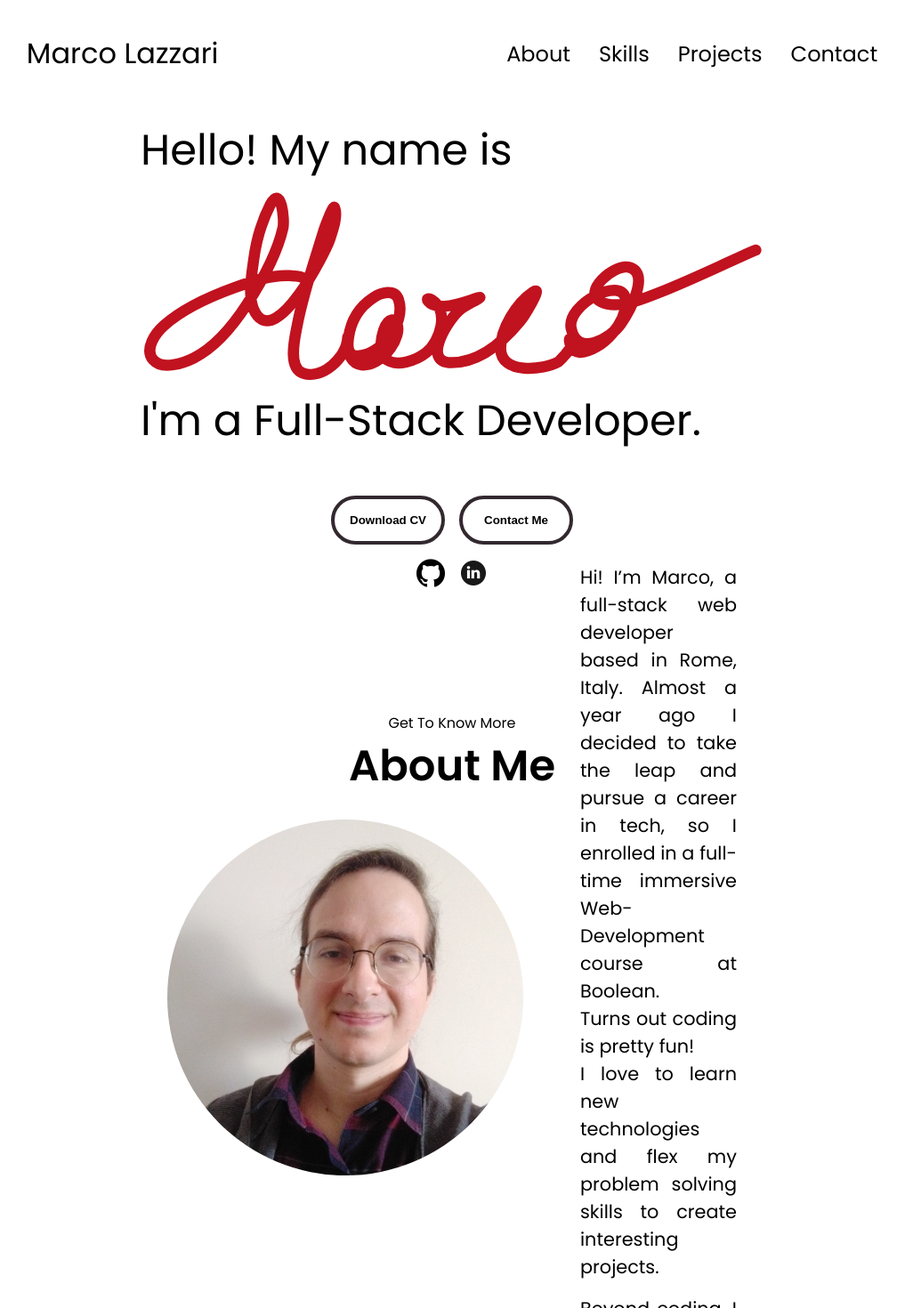
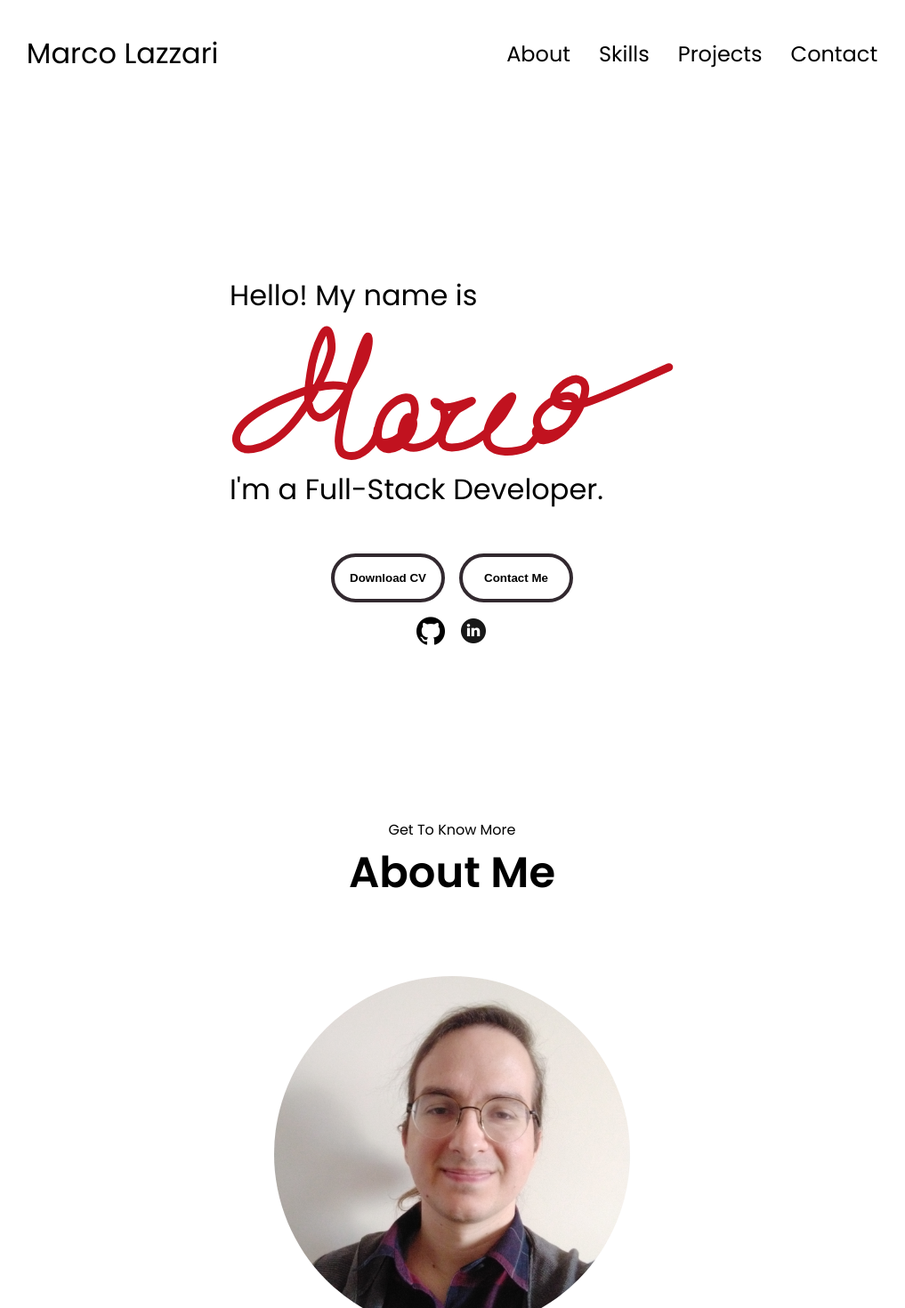
Before and after one commit to MLaz95/portfolio-frontend, a Vue app: page / in a window 1280 px wide. Shown: the top 1470 px of the page at 89% size, without its empty margins (132-1149 px from the left). Built offline with nearby package versions, Linux system fonts and the light colour scheme.

Commit message:
responsive fixes

```diff
--- a/src/components/About.vue
+++ b/src/components/About.vue
@@ -33,8 +33,9 @@
     }
 
     .section__pic-container{
-        width: 400px;
-        height: 400px;
+        width: 50%;
+        max-width: 400px;
+        /* height: 400px; */
         flex-shrink: 0;
     }
 
--- a/src/components/Hero.vue
+++ b/src/components/Hero.vue
@@ -41,6 +41,7 @@
 <style>
 #profile {
     height: 85vh;
+    margin-top: 15vh;
     display: flex;
     flex-direction: column;
     justify-content: center;
--- a/src/media-queries.css
+++ b/src/media-queries.css
@@ -1,4 +1,11 @@
-@media only screen and (max-width: 1024px){
+@media screen and (max-height: 850px) {
+    section{
+        height: 100%;
+    }
+
+}
+
+@media only screen and (max-width: 1280px){
     section{
         height: 100%;
     }
@@ -6,6 +13,15 @@
     section .section-container{
         flex-direction: column;
         margin: 5rem;
+    }
+
+    #profile #hero-svg{
+        width: 500px;
+        margin: 0 auto;
+    }
+
+    #profile .hero-text{
+        font-size: 2rem;
     }
 
     .section-container .about-details-container{
@@ -31,9 +47,7 @@
     section .section-container{
         margin: 5rem 0;
     }
-}
 
-@media only screen and (max-width: 425px){
     nav .links{
         display: none;
     }
@@ -52,11 +66,6 @@
 
     #profile #hero-svg{
         width: 300px;
-        margin: 0 auto;
-    }
-
-    #profile .hero-text{
-        font-size: 2rem;
     }
 
     .section-container .section__pic-container{
@@ -68,3 +77,9 @@
         flex-direction: column-reverse;
     }
 }
+
+@media only screen and (max-width: 400px) {
+    .contact-info div{
+        font-size: small;
+    }
+}
```
